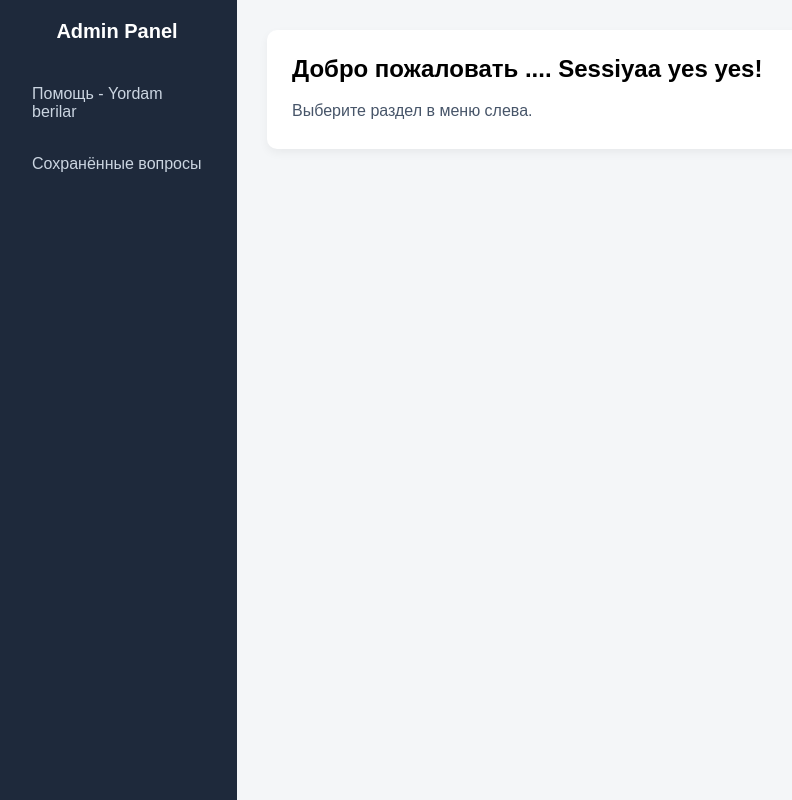
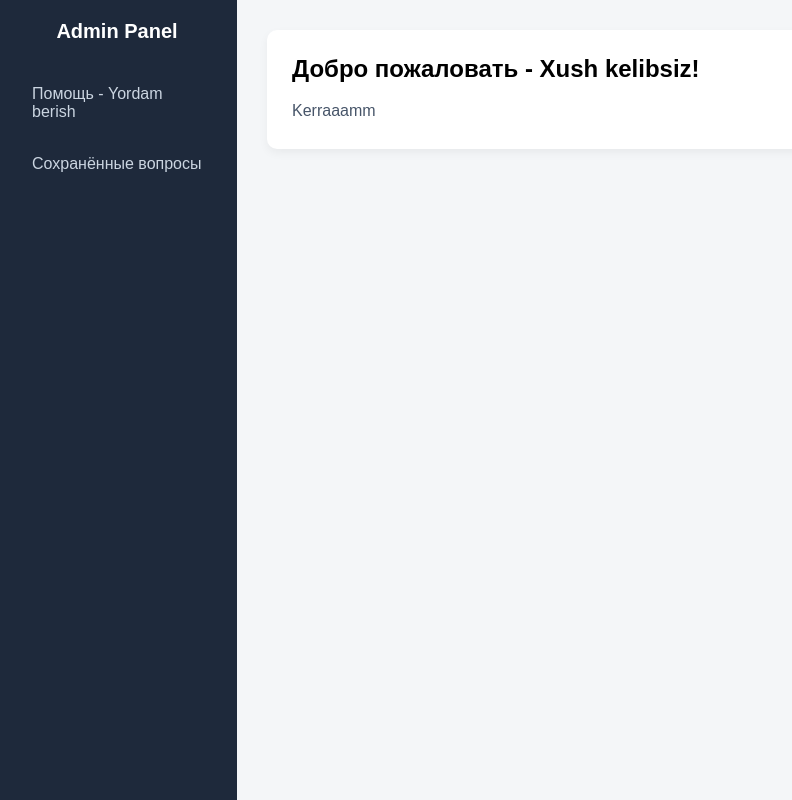
Before and after one commit to Anonim3209/Anonim3209, a website: page public/admin-panel.html in a window 1280 px wide. Shown: the whole page, without its empty margins (3-795 px from the left). Drawn offline with Linux system fonts and the light colour scheme.

Commit message:
Update admin-panel.html

```diff
--- a/public/admin-panel.html
+++ b/public/admin-panel.html
@@ -92,15 +92,15 @@
       <aside class="sidebar">
         <h2>Admin Panel</h2>
         <nav class="menu">
-          <a id="answer-link" href="">Помощь - Yordam berilar</a>
+          <a id="answer-link" href="">Помощь - Yordam berish</a>
           <a id="saved-questions" href="#saved">Сохранённые вопросы</a>
         </nav>
       </aside>
 
       <main class="content">
         <section class="page default">
-          <h1>Добро пожаловать .... Sessiyaa yes yes!</h1>
-          <p>Выберите раздел в меню слева.</p>
+          <h1>Добро пожаловать - Xush kelibsiz!</h1>
+          <p>Kerraaamm</p>
         </section>
       </main>
     </div>
```
